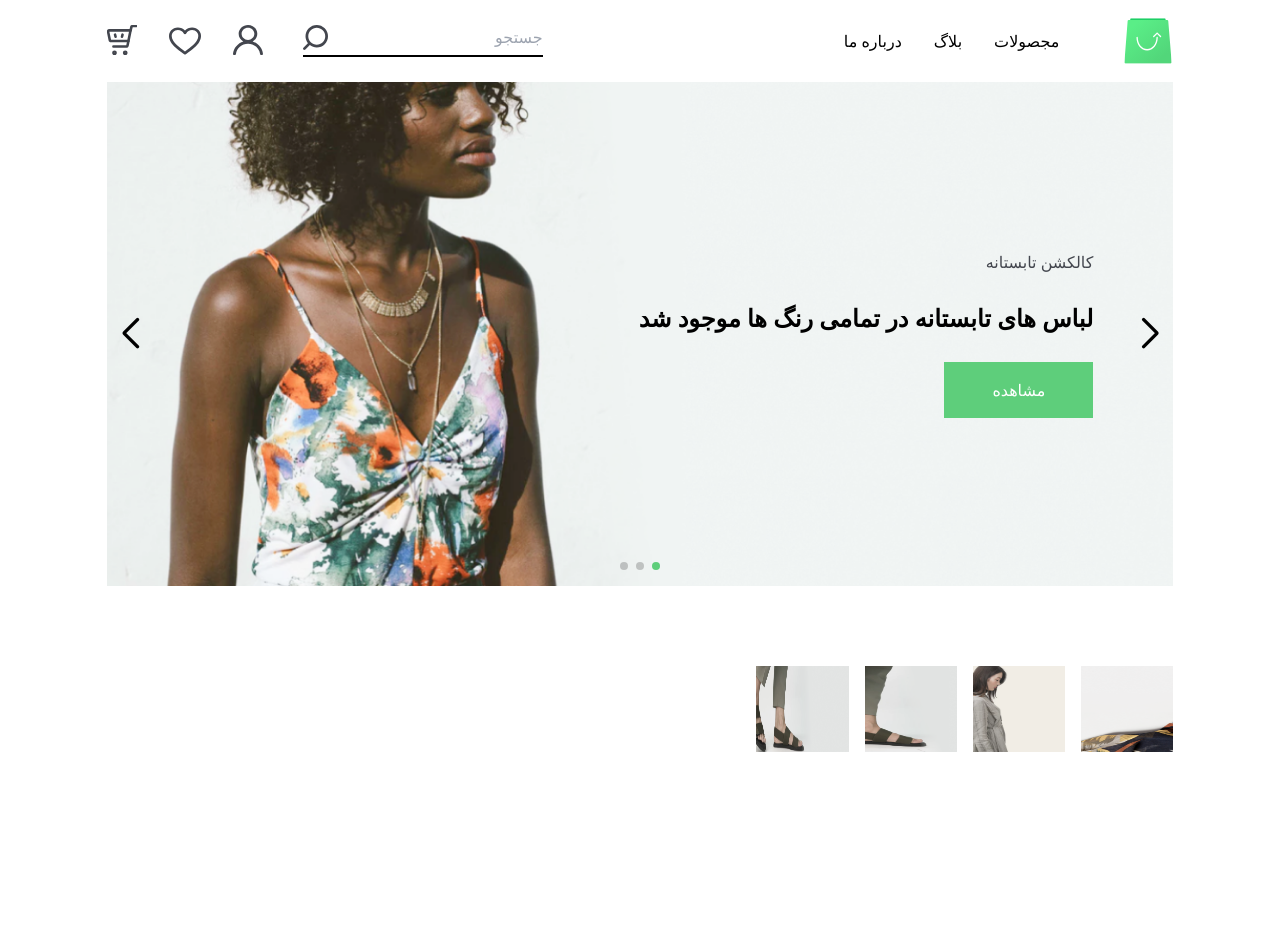
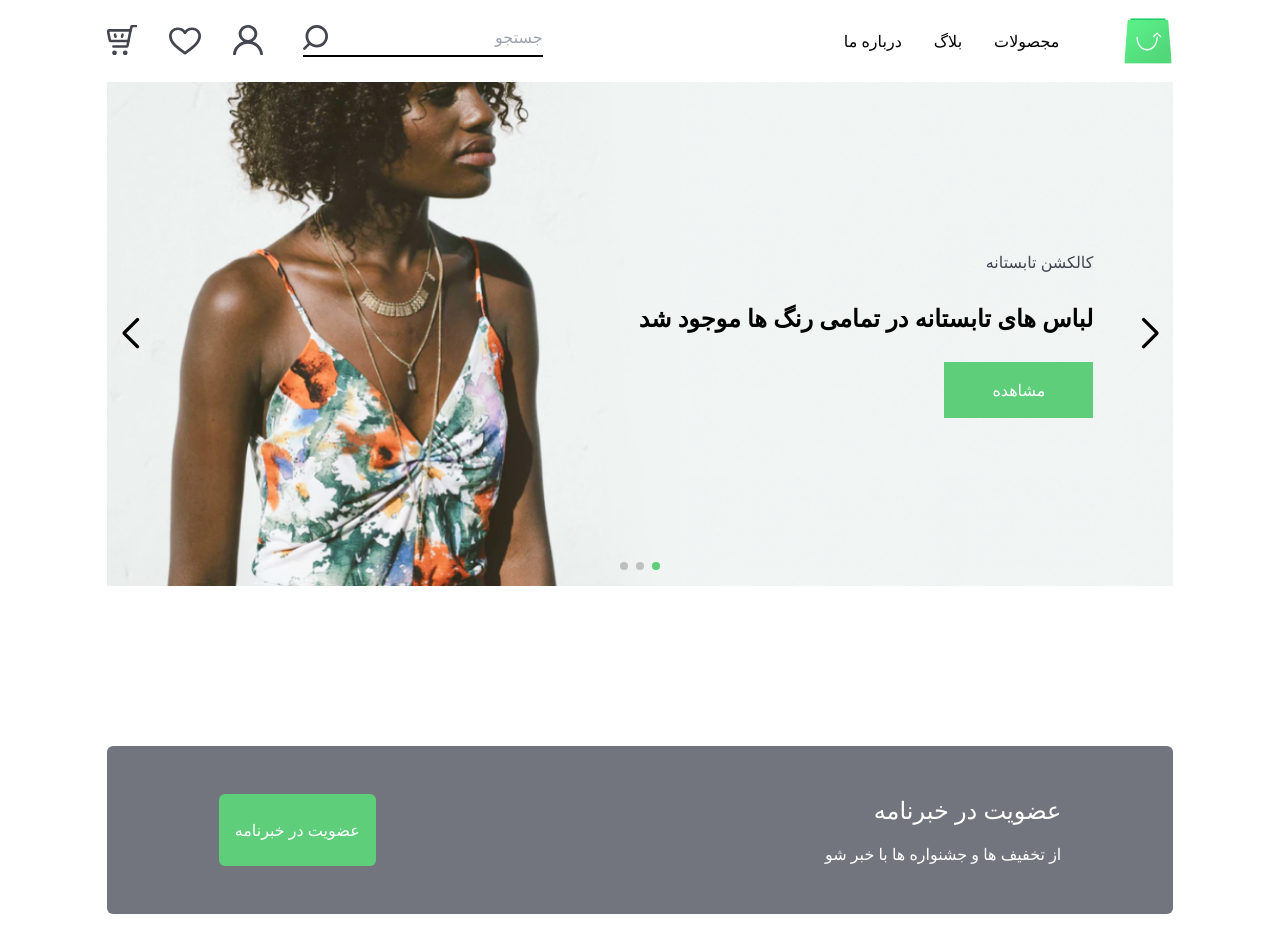
Before and after one commit to Saeed-Paris/eCommerce-Vue-template, a Vue app: page / in a window 1280 px wide. Shown: the top 952 px of the page. Built offline with nearby package versions, Linux system fonts and the light colour scheme.

Commit message:
:bricks: Add Home's NewsLetter :bricks:

```diff
--- a/src/components/home/NewsLetter.vue
+++ b/src/components/home/NewsLetter.vue
@@ -1,5 +1,17 @@
 <script setup lang="ts"></script>
 
-<template></template>
+<template>
+  <section
+    class="flex justify-between px-28 py-12 py-18 my-40 -bg--c-gray-primary rounded-md"
+  >
+    <div class="text-white flex flex-col gap-4">
+      <h3 class="text-2xl">عضویت در خبرنامه</h3>
+      <p class="">از تخفیف ها و جشنواره ها با خبر شو</p>
+    </div>
+    <button class="-bg--c-primary w-fit px-4 text-white rounded-md">
+      عضویت در خبرنامه
+    </button>
+  </section>
+</template>
 
 <style scoped></style>
--- a/src/views/HomeView.vue
+++ b/src/views/HomeView.vue
@@ -8,8 +8,8 @@ import NewsLetter from "../components/home/NewsLetter.vue";
 
 <template>
   <SwiperBanner />
-  <CategorySection />
-  <ProductSlider />
+  <!-- <CategorySection /> -->
+  <!-- <ProductSlider /> -->
   <NewsLetter />
 </template>
 
--- a/tailwind.config.js
+++ b/tailwind.config.js
@@ -17,6 +17,7 @@ module.exports = {
       "--c-primary-variant": "#9EE2B0",
       "--c-secondary": "#1D1F22",
       "--c-secondary-variant": "#43464E",
+      "--c-gray-primary": "#72757E",
     },
     extend: {
       gridTemplateRows: {
```
